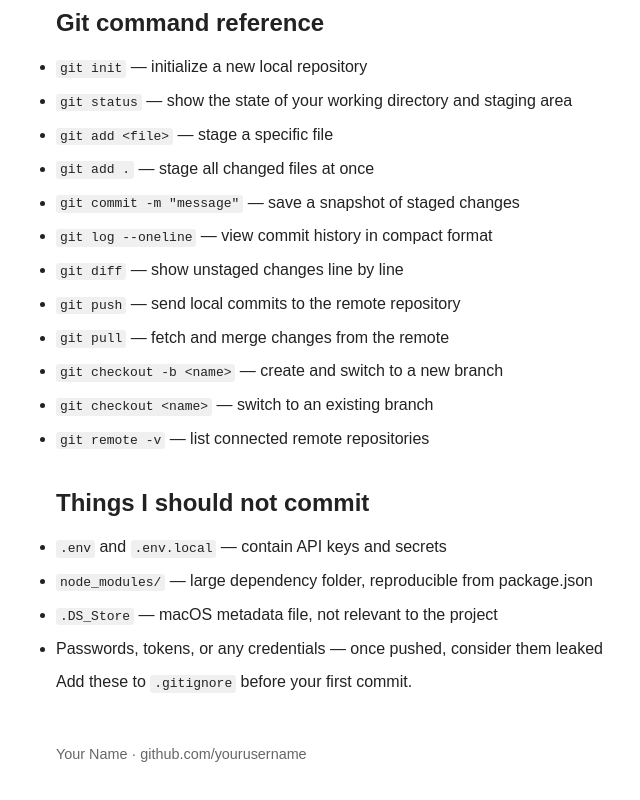
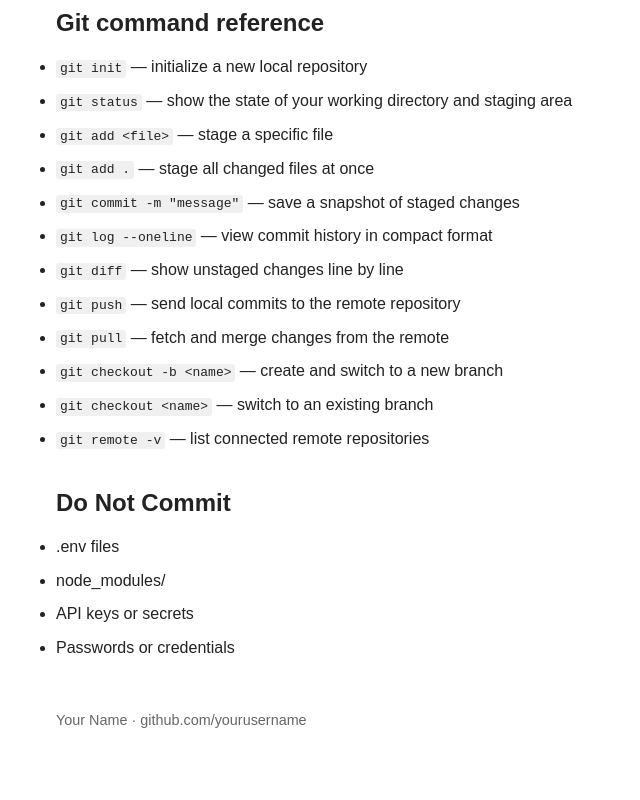
Before and after one commit to xDaniel1/developer-field-notes, a plain HTML site: page index.html in a window 1280 px wide. Shown: the part 547-1347 px from the top of the page, without its empty margins (216-856 px from the left). After the commit the page ends 1319 px from the top, so only its background shows below. Drawn offline with Linux system fonts and the light colour scheme.

Commit message:
Add do not commit safety section

```diff
--- a/index.html
+++ b/index.html
@@ -47,17 +47,15 @@
   </ul>
 </section>
 
-    <section id="do-not-commit">
-      <h2>Things I should not commit</h2>
-      <ul>
-        <li><code>.env</code> and <code>.env.local</code> — contain API keys and secrets</li>
-        <li><code>node_modules/</code> — large dependency folder, reproducible from package.json</li>
-        <li><code>.DS_Store</code> — macOS metadata file, not relevant to the project</li>
-        <li>Passwords, tokens, or any credentials — once pushed, consider them leaked</li>
-      </ul>
-      <p>Add these to <code>.gitignore</code> before your first commit.</p>
-    </section>
-  </main>
+    <section>
+  <h2>Do Not Commit</h2>
+  <ul>
+    <li>.env files</li>
+    <li>node_modules/</li>
+    <li>API keys or secrets</li>
+    <li>Passwords or credentials</li>
+  </ul>
+</section>
 
   <footer>
     <p>Your Name · github.com/yourusername</p>
```
